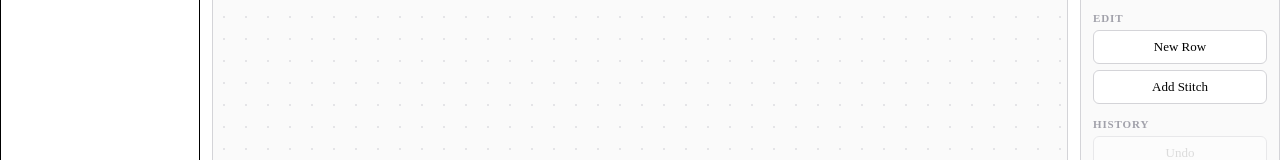
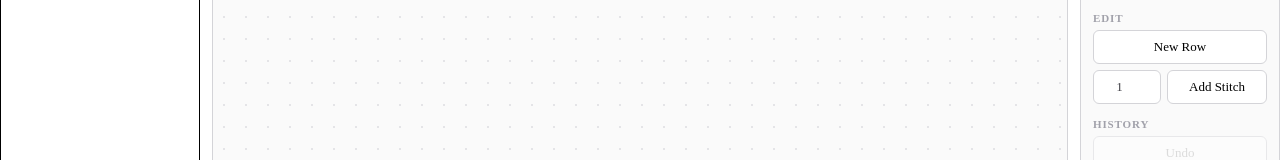
Before and after one commit to Oliviajp/crochet-editor, a React (Vite) app: page / in a window 1280 px wide. Shown: the part 444-604 px from the top of the page. Built offline with nearby package versions, Linux system fonts and the light colour scheme.

Commit message:
Adding multiple stitches textbox

```diff
--- a/src/App.tsx
+++ b/src/App.tsx
@@ -10,7 +10,7 @@ import State from "./components/State/State";
 import Toolbar from "./components/Toolbar/Toolbar";
 import { createPattern } from "./Logic/Pattern/PatternCrud";
 import { addRow, createRow, updateRow } from "./Logic/Row/RowCrud";
-import { addStitch, createStitch } from "./Logic/Stitch/StitchCrud";
+import { addStitches, createStitch } from "./Logic/Stitch/StitchCrud";
 import type { Pattern } from "./types/Pattern";
 import type { Row } from "./types/Row";
 import type { StitchType } from "./types/Stitch";
@@ -21,22 +21,25 @@ export default function App() {
   const [selectedTool, setSelectedTool] = useState<StitchType>("sc");
 
   /**
-   * Add the selected stitch type to the current (last) row.
+   * Add `count` stitches of the selected type to the current (last) row.
    * If the pattern has no rows yet, start it with "Round 1".
    */
-  function handleAddStitch() {
-    const stitch = createStitch(selectedTool);
+  function handleAddStitch(count: number = 1) {
+    const stitches = Array.from(
+      { length: count },
+      () => createStitch(selectedTool)
+    );
     let rows: Row[];
 
     const lastRow = pattern.rows[pattern.rows.length - 1];
     if (lastRow) {
       const updatedRow: Row = {
         ...lastRow,
-        stitches: addStitch(lastRow.stitches, stitch),
+        stitches: addStitches(lastRow.stitches, stitches),
       };
       rows = updateRow(pattern.rows, updatedRow);
     } else {
-      rows = addRow([], createRow("Round 1", [stitch]));
+      rows = addRow([], createRow("Round 1", stitches));
     }
 
     setPattern({ ...pattern, rows });
--- a/src/components/Toolbar/Toolbar.css
+++ b/src/components/Toolbar/Toolbar.css
@@ -51,3 +51,31 @@
   opacity: 0.45;
   cursor: not-allowed;
 }
+
+.toolbar-add {
+  display: flex;
+  align-items: center;
+  gap: 6px;
+}
+
+.toolbar-count {
+  flex: 0 0 60px;
+  padding: 8px 6px;
+  border: 1px solid #d4d4d8;
+  border-radius: 6px;
+  background: #ffffff;
+  font: inherit;
+  font-size: 13px;
+  color: #3f3f46;
+  text-align: center;
+  box-sizing: border-box;
+}
+
+.toolbar-count:focus {
+  outline: none;
+  border-color: #0f766e;
+}
+
+.toolbar-add-button {
+  flex: 1;
+}
--- a/src/components/Toolbar/Toolbar.tsx
+++ b/src/components/Toolbar/Toolbar.tsx
@@ -1,4 +1,6 @@
 import "./Toolbar.css";
+
+import { useState } from "react";
 
 import type { StitchType } from "../../types/Stitch";
 
@@ -14,9 +16,11 @@ const STITCH_TOOLS: { type: StitchType; label: string }[] = [
 type ToolbarProps = {
   selectedTool: StitchType;
   setSelectedTool: (tool: StitchType) => void;
-  handleAddStitch: () => void;
+  handleAddStitch: (count?: number) => void;
   handleAddRow: () => void;
 };
+
+const MAX_STITCH_COUNT = 999;
 
 export default function Toolbar({
   selectedTool,
@@ -24,6 +28,19 @@ export default function Toolbar({
   handleAddStitch,
   handleAddRow,
 }: ToolbarProps) {
+  const [count, setCount] = useState("1");
+
+  /** Parse the count box: empty/invalid/0 all fall back to 1. */
+  function stitchCount(): number {
+    const parsed = Math.floor(Number(count));
+    if (Number.isNaN(parsed) || parsed < 1) return 1;
+    return Math.min(parsed, MAX_STITCH_COUNT);
+  }
+
+  function addStitches() {
+    handleAddStitch(stitchCount());
+  }
+
   return (
     <div className="toolbar">
       <span className="toolbar-section-label">Tools</span>
@@ -50,7 +67,26 @@ export default function Toolbar({
 
       <span className="toolbar-section-label">Edit</span>
       <button onClick={handleAddRow}>New Row</button>
-      <button onClick={handleAddStitch}>Add Stitch</button>
+      <div className="toolbar-add">
+        <input
+          type="number"
+          className="toolbar-count"
+          min={1}
+          max={MAX_STITCH_COUNT}
+          step={1}
+          value={count}
+          onChange={(event) => setCount(event.target.value)}
+          title="Number of stitches to add"
+          aria-label="Number of stitches to add"
+        />
+        <button
+          onClick={addStitches}
+          className="toolbar-add-button"
+          title="Add the selected stitch that many times"
+        >
+          Add Stitch
+        </button>
+      </div>
 
       <span className="toolbar-section-label">History</span>
       <button disabled title="Coming soon">
```
Also changed, not shown: images/currentstate.png (added), 3 other files (tests, documents, lock files or other folders).
